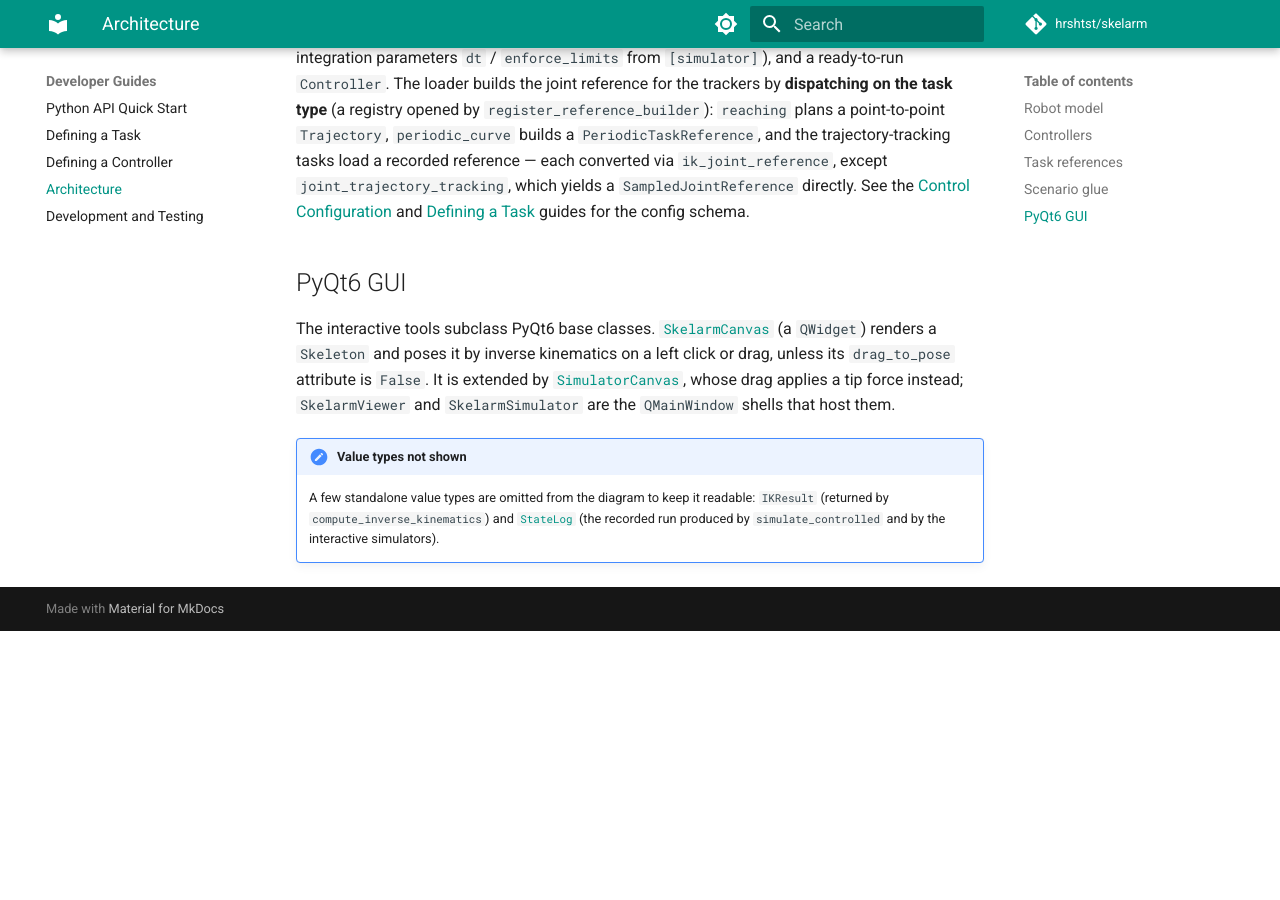
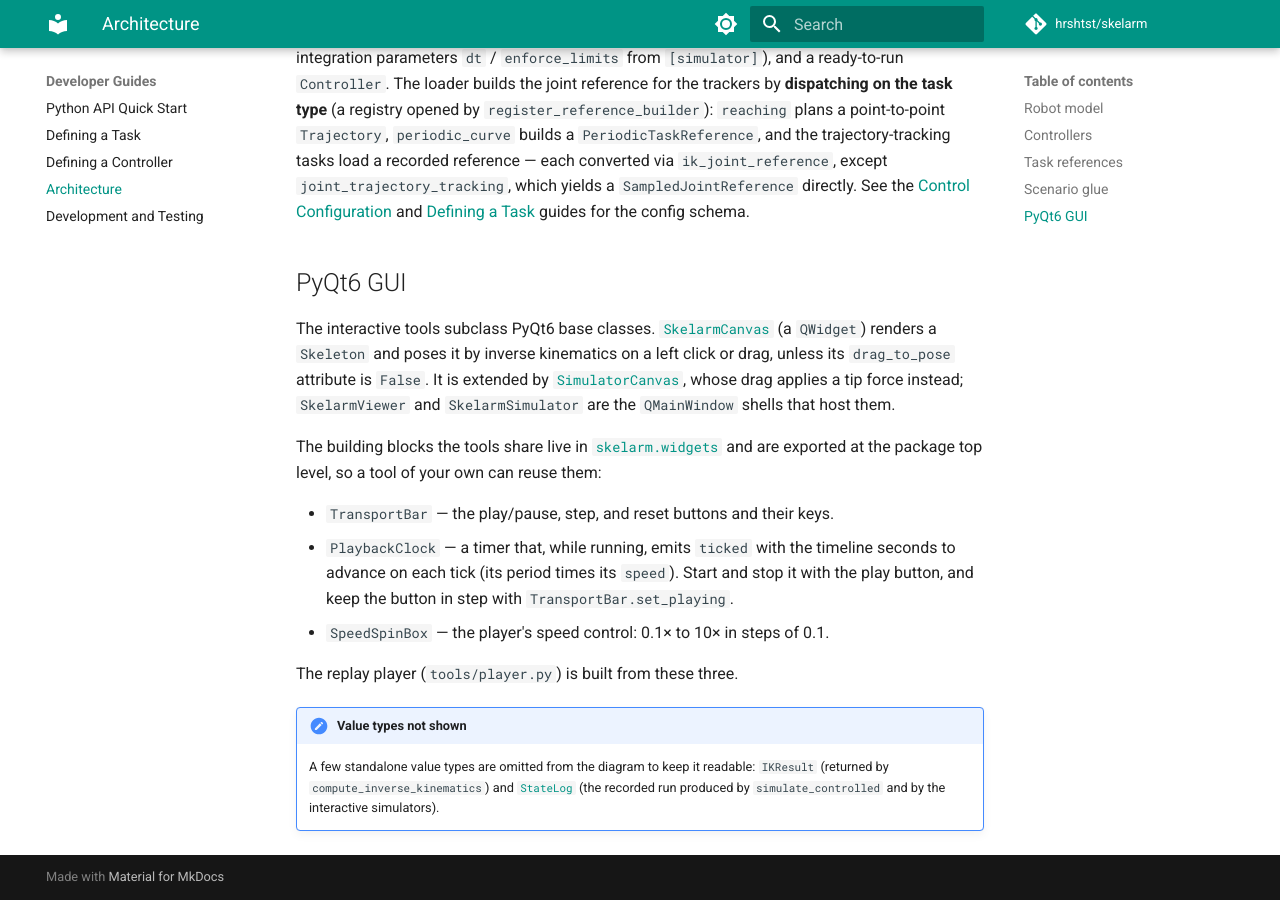
Before and after one commit to hrshtst/skelarm, an MkDocs documentation site: the page built from docs/api/architecture.md, in a window 1280 px wide and 900 px high, scrolled down 1992 px. Built offline with MkDocs 1.6.1 and Material for MkDocs 9.7.7, drawn with Linux system fonts in a browser that asks for light colours; a script that is not in the unit is left out; comment, search, counter and statistics services are not loaded; before the commit the page ends 2623 px from its top, so only the background shows below that.

Commit message:
docs: point tool authors to the shared playback widgets
The architecture page's GUI section now names the building blocks in
skelarm.widgets that a tool of its own can reuse: TransportBar,
PlaybackClock, and SpeedSpinBox, and how the clock pairs with the
transport bar. The API reference already picks the new classes up from
their docstrings.

```diff
--- a/docs/api/architecture.md
+++ b/docs/api/architecture.md
@@ -184,6 +184,18 @@ click or drag, unless its `drag_to_pose` attribute is `False`. It is extended by
 [`SimulatorCanvas`](simulator.md), whose drag applies a tip force instead;
 `SkelarmViewer` and `SkelarmSimulator` are the `QMainWindow` shells that host them.
 
+The building blocks the tools share live in [`skelarm.widgets`](widgets.md) and
+are exported at the package top level, so a tool of your own can reuse them:
+
+- `TransportBar` — the play/pause, step, and reset buttons and their keys.
+- `PlaybackClock` — a timer that, while running, emits `ticked` with the
+  timeline seconds to advance on each tick (its period times its `speed`).
+  Start and stop it with the play button, and keep the button in step with
+  `TransportBar.set_playing`.
+- `SpeedSpinBox` — the player's speed control: 0.1× to 10× in steps of 0.1.
+
+The replay player (`tools/player.py`) is built from these three.
+
 !!! note "Value types not shown"
     A few standalone value types are omitted from the diagram to keep it
     readable: `IKResult` (returned by `compute_inverse_kinematics`) and
```
